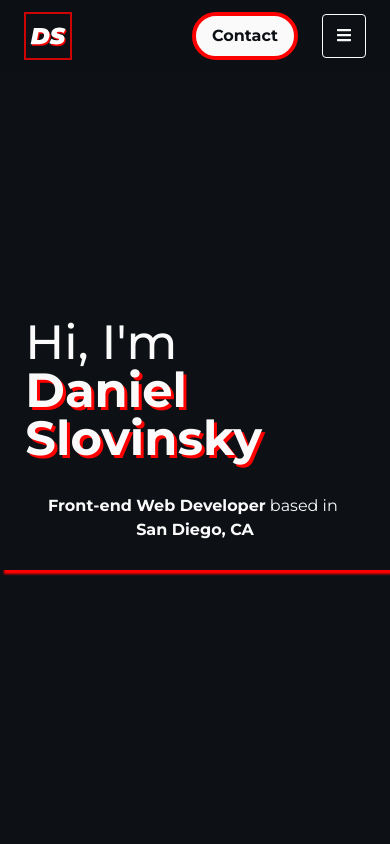
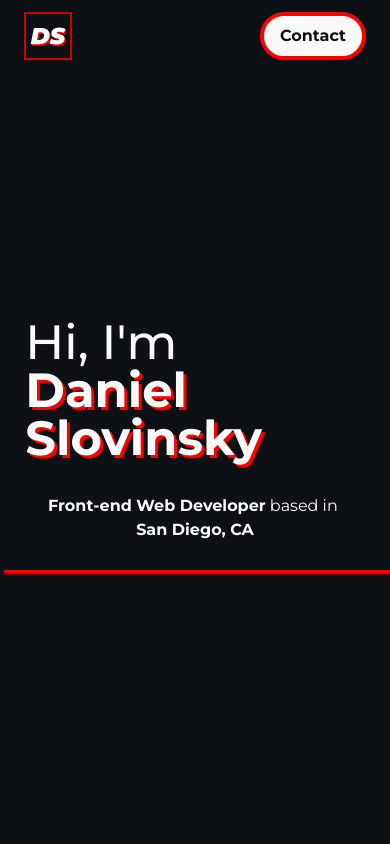
Before and after one commit to dslovinsky/danielslovinsky.com, a Next.js app: page / in a window 390 px wide. Shown: the top 844 px of the page. Built offline with nearby package versions, Linux system fonts and the light colour scheme.

Commit message:
Fixes navbar display inconsistency between pages

```diff
--- a/components/Navs/NavBar.tsx
+++ b/components/Navs/NavBar.tsx
@@ -1,6 +1,6 @@
 import {IconName} from '@fortawesome/free-brands-svg-icons';
 import {FontAwesomeIcon} from '@fortawesome/react-fontawesome';
-import {Menu, useMediaQuery} from '@material-ui/core';
+import {Menu} from '@material-ui/core';
 import Link from 'next/link';
 import Image from 'next/image';
 import {useState} from 'react';
@@ -43,10 +43,8 @@ const SocialLinks = () => (
   </>
 );
 
-export default function NavBar({...props}) {
+export default function NavBar({displayMenu, anchorLinks, ...props}: {displayMenu: boolean, anchorLinks?: boolean}) {
   const [anchorEl, setAnchorEl] = useState<HTMLButtonElement>();
-
-  const isDesktop = useMediaQuery('(min-width: 768px');
 
   const handleClick = (e: React.MouseEvent<HTMLButtonElement>) => {
     setAnchorEl(e.currentTarget);
@@ -81,7 +79,7 @@ export default function NavBar({...props}) {
             </a>
           </Link>
         </li>
-        {!isDesktop && (
+        {displayMenu && (
           <li>
             <button onClick={handleClick} className={styles.bars}>
               <FontAwesomeIcon icon="bars" height={16} width={14} />
@@ -93,7 +91,7 @@ export default function NavBar({...props}) {
               transitionDuration={0}
               className={styles.menu}>
               <SocialLinks />
-              <ScrollAnchor onClick={handleClose} />
+              {anchorLinks && <ScrollAnchor onClick={handleClose} />}
             </Menu>
           </li>
         )}
--- a/pages/contact.tsx
+++ b/pages/contact.tsx
@@ -1,4 +1,5 @@
 import {NextSeo} from 'next-seo';
+import {useMediaQuery} from '@material-ui/core';
 
 import Contact from '@components/Content/Contact';
 import NavBar from '@components/Navs/NavBar';
@@ -6,10 +7,12 @@ import NavBar from '@components/Navs/NavBar';
 import styles from 'styles/index.module.scss';
 
 export default function ContactPage() {
+  const overMedium = useMediaQuery('(min-width: 576px');
+
   return (
     <main className={styles.main}>
       <NextSeo title="Contact Me | Daniel Slovinsky | Front-end Web Developer" />
-      <NavBar />
+      <NavBar displayMenu={!overMedium} />
       <Contact />
     </main>
   );
--- a/styles/components/navbar.module.scss
+++ b/styles/components/navbar.module.scss
@@ -107,6 +107,7 @@ nav.navbar {
 
   > ul {
     padding: 0;
+    min-width: 85px;
 
     > li.social_item {
       @media screen and (min-width: breakpoints.$small) {
```
